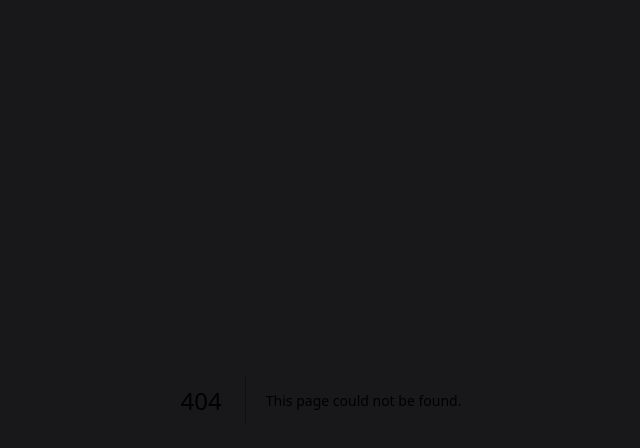
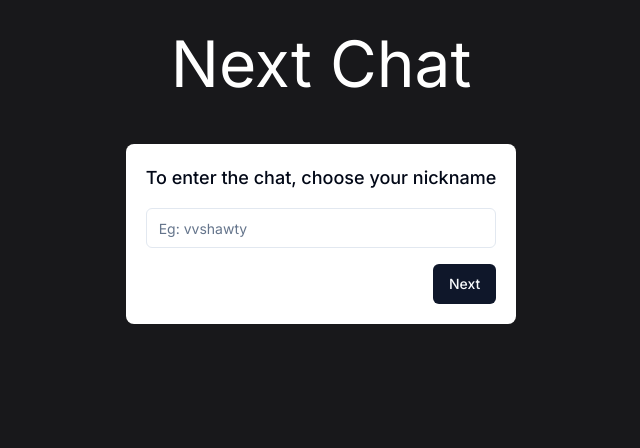
Before and after one commit to JefteMedeiros/next-chat, a Next.js app: page /nickname in a window 1280 px wide. Before the commit this address had no page. Shown: the top 448 px of the page, without its empty margins (319-959 px from the left). Built offline with nearby package versions, Linux system fonts and the light colour scheme.

Commit message:
nickname screen

```diff
--- /dev/null
+++ b/src/app/nickname/page.tsx
@@ -0,0 +1,17 @@
+import { Button } from "@/components/ui/button"
+import { Input } from "@/components/ui/input"
+
+export default function Nickname() {
+  return (
+    <div>
+      <h1 className="text-white text-[4rem] mt-4 text-center">Next Chat</h1>
+      <div className="m-auto w-fit mt-8 bg-white rounded-lg flex flex-col gap-4 items-end p-5">
+        <h2 className="text-lg font-medium">
+          To enter the chat, choose your nickname
+        </h2>
+        <Input placeholder="Eg: vvshawty" />
+        <Button>Next</Button>
+      </div>
+    </div>
+  )
+}
--- /dev/null
+++ b/src/components/ui/button.tsx
@@ -0,0 +1,56 @@
+import * as React from "react"
+import { Slot } from "@radix-ui/react-slot"
+import { cva, type VariantProps } from "class-variance-authority"
+
+import { cn } from "@/lib/utils"
+
+const buttonVariants = cva(
+  "inline-flex items-center justify-center whitespace-nowrap rounded-md text-sm font-medium ring-offset-background transition-colors focus-visible:outline-none focus-visible:ring-2 focus-visible:ring-ring focus-visible:ring-offset-2 disabled:pointer-events-none disabled:opacity-50",
+  {
+    variants: {
+      variant: {
+        default: "bg-primary text-primary-foreground hover:bg-primary/90",
+        destructive:
+          "bg-destructive text-destructive-foreground hover:bg-destructive/90",
+        outline:
+          "border border-input bg-background hover:bg-accent hover:text-accent-foreground",
+        secondary:
+          "bg-secondary text-secondary-foreground hover:bg-secondary/80",
+        ghost: "hover:bg-accent hover:text-accent-foreground",
+        link: "text-primary underline-offset-4 hover:underline",
+      },
+      size: {
+        default: "h-10 px-4 py-2",
+        sm: "h-9 rounded-md px-3",
+        lg: "h-11 rounded-md px-8",
+        icon: "h-10 w-10",
+      },
+    },
+    defaultVariants: {
+      variant: "default",
+      size: "default",
+    },
+  }
+)
+
+export interface ButtonProps
+  extends React.ButtonHTMLAttributes<HTMLButtonElement>,
+    VariantProps<typeof buttonVariants> {
+  asChild?: boolean
+}
+
+const Button = React.forwardRef<HTMLButtonElement, ButtonProps>(
+  ({ className, variant, size, asChild = false, ...props }, ref) => {
+    const Comp = asChild ? Slot : "button"
+    return (
+      <Comp
+        className={cn(buttonVariants({ variant, size, className }))}
+        ref={ref}
+        {...props}
+      />
+    )
+  }
+)
+Button.displayName = "Button"
+
+export { Button, buttonVariants }
--- /dev/null
+++ b/src/components/ui/input.tsx
@@ -0,0 +1,25 @@
+import * as React from "react"
+
+import { cn } from "@/lib/utils"
+
+export interface InputProps
+  extends React.InputHTMLAttributes<HTMLInputElement> {}
+
+const Input = React.forwardRef<HTMLInputElement, InputProps>(
+  ({ className, type, ...props }, ref) => {
+    return (
+      <input
+        type={type}
+        className={cn(
+          "flex h-10 w-full rounded-md border border-input bg-background px-3 py-2 text-sm ring-offset-background file:border-0 file:bg-transparent file:text-sm file:font-medium placeholder:text-muted-foreground focus-visible:outline-none focus-visible:ring-2 focus-visible:ring-ring focus-visible:ring-offset-2 disabled:cursor-not-allowed disabled:opacity-50",
+          className
+        )}
+        ref={ref}
+        {...props}
+      />
+    )
+  }
+)
+Input.displayName = "Input"
+
+export { Input }
```
Also changed, not shown: tailwind.config.js (+5 -5 lines), src/utils/prisma.ts (renamed from src/app/utils/prisma.ts).
